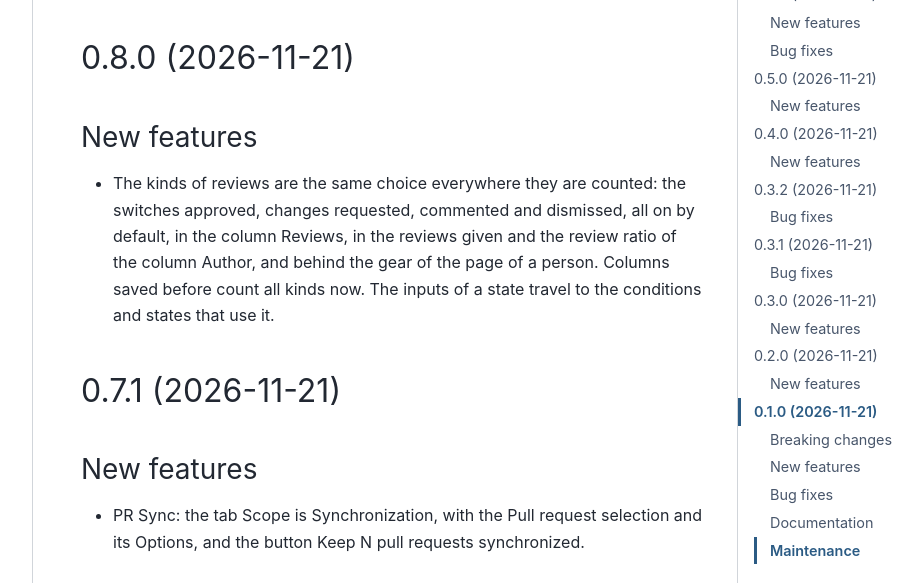
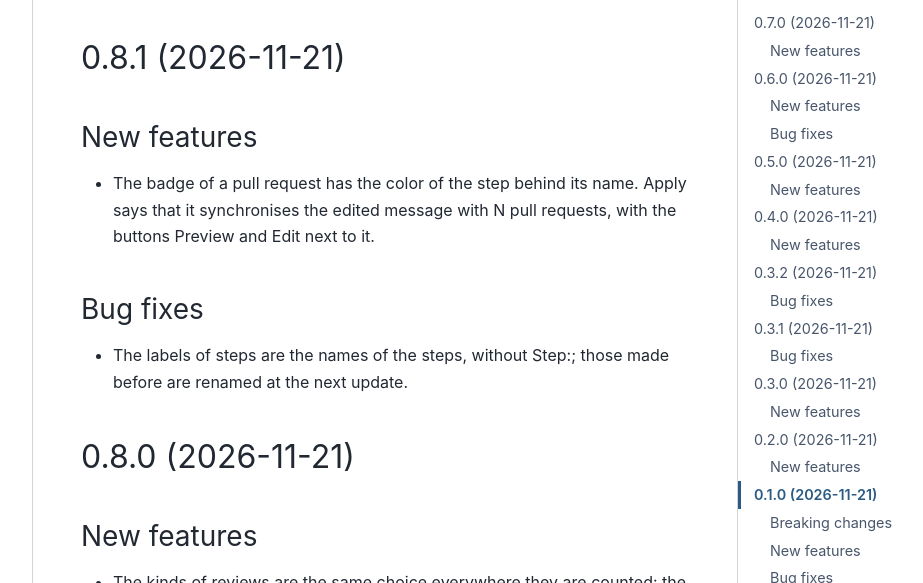
Before and after one commit to PyCalendar/dashboard.pycal.org, a Sphinx documentation site: the page built from docs/changelog.rst, in a window 1280 px wide and 900 px high, cut to the strip 317-900 px from the top of the window. Shown: the whole strip, without its empty margins (287-1210 px from the left). Built offline with Sphinx 7.4.7 and the PyData theme 0.15.4, drawn with Linux system fonts in a browser that asks for light colours; the version number could not be read and is left out; some of the changed text lies outside the part shown.

Commit message:
Release 0.8.1
Co-Authored-By: Claude Opus 5.5 <noreply@anthropic.com>

```diff
--- a/docs/changelog.rst
+++ b/docs/changelog.rst
@@ -8,6 +8,21 @@ Changelog
 .. include:: _build/unreleased.rst
 
 .. towncrier release notes start
+
+0.8.1 (2026-11-21)
+------------------
+
+New features
+~~~~~~~~~~~~
+
+- The badge of a pull request has the color of the step behind its name. Apply says that it synchronises the edited message with N pull requests, with the buttons Preview and Edit next to it.
+
+
+Bug fixes
+~~~~~~~~~
+
+- The labels of steps are the names of the steps, without Step:; those made before are renamed at the next update.
+
 
 0.8.0 (2026-11-21)
 ------------------
```
Also changed, not shown: 2 other files.
